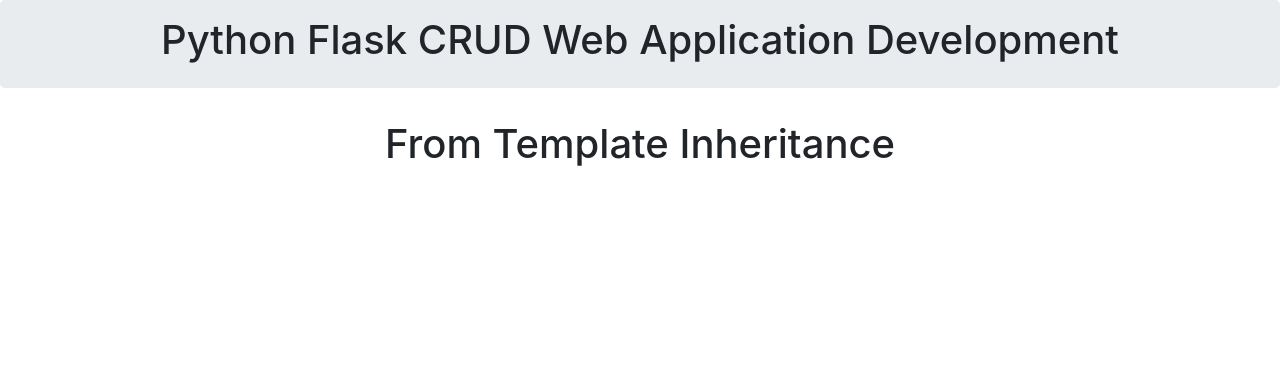
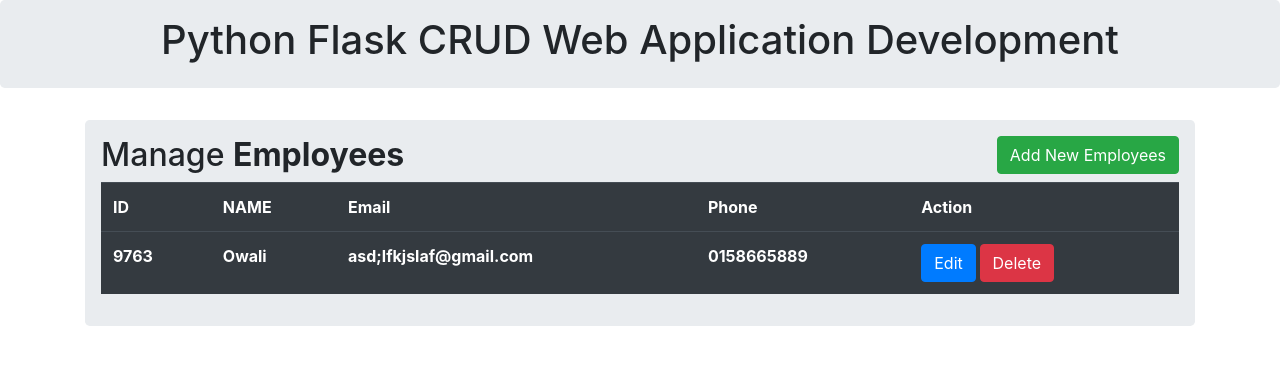
Before and after one commit to OwaliShawon/flask-CRUD-app, a Flask app: page / in a window 1280 px wide. Shown: the top 365 px of the page. Run offline with Flask 2, Linux system fonts and the light colour scheme; lists and menus that the app fills with data are empty; some libraries are stand-ins or nearby versions.

Commit message:
body design

```diff
--- a/templates/index.html
+++ b/templates/index.html
@@ -6,7 +6,46 @@
 
 {% block body %}
 
-<h1 class="text-center">From Template Inheritance</h1>
+<div class="container">
+    <div class="row">
+        <div class="col-md-12">
+            <div class="jumbotron p-3">
+                <h2>Manage <b>Employees </b>
+                    <button type="button" class="btn btn-success float-right"
+                        data-toggle="modal" data-target="#mymodal">Add New
+                        Employees
+                    </button>
+                </h2>
+
+                <table class="table table-hover table-dark">
+                    <tr>
+                        <th>ID</th>
+                        <th>NAME</th>
+                        <th>Email</th>
+                        <th>Phone</th>
+                        <th>Action</th>
+                    </tr>
+                    <tr>
+                        <th>9763</th>
+                        <th>Owali</th>
+                        <th>asd;lfkjslaf@gmail.com</th>
+                        <th>0158665889</th>
+                        <th>
+                            <button href="" type="button"
+                                class="btn btn-primary btn-xs"
+                                data-toggle="modal"
+                                data-target="modal-edit">Edit</button>
+                            <button href="" type="button"
+                                class="btn btn-danger btn-xs"
+                                onclick="alert('confirm delete')">Delete</button>
+                        </th>
+                    </tr>
+                </table>
+            </div>
+        </div>
+    </div>
+</div>
+</div>
 
 
 {% endblock %}
```
